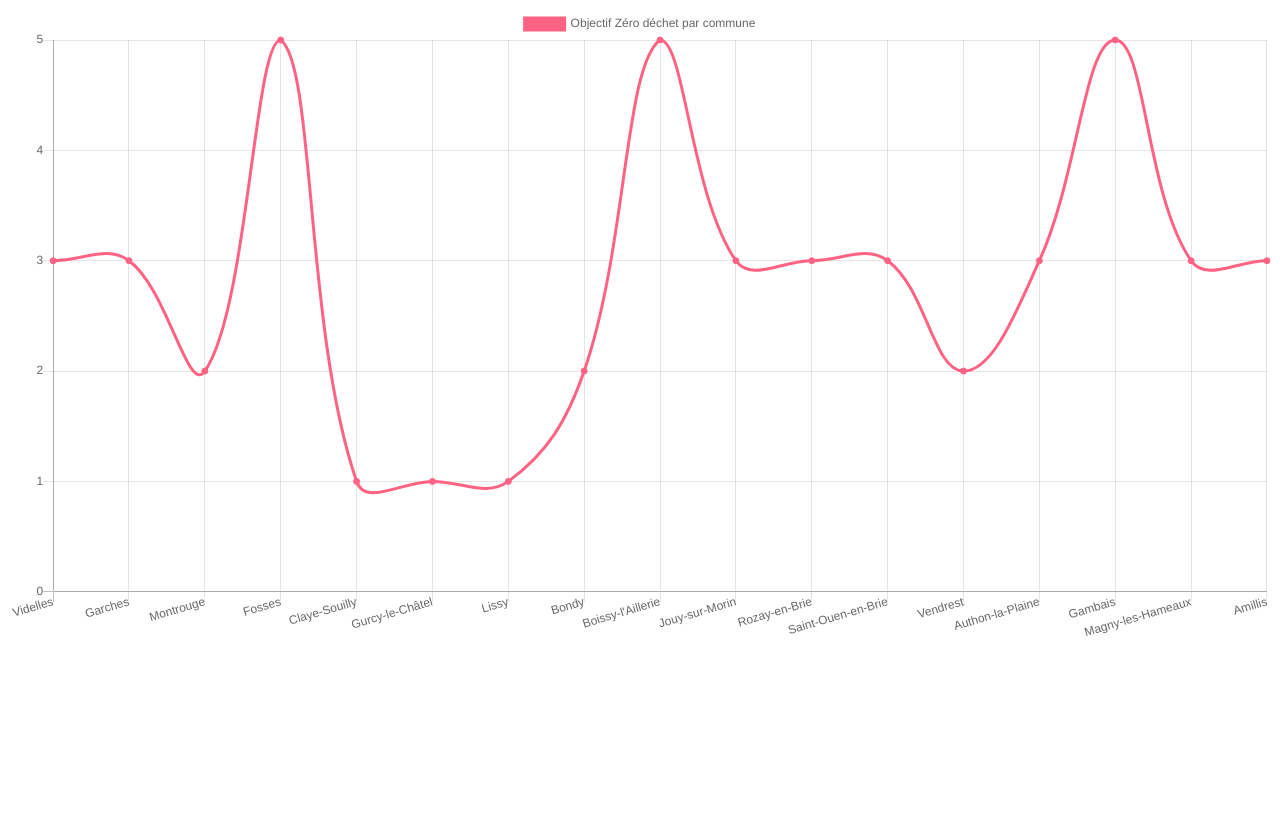
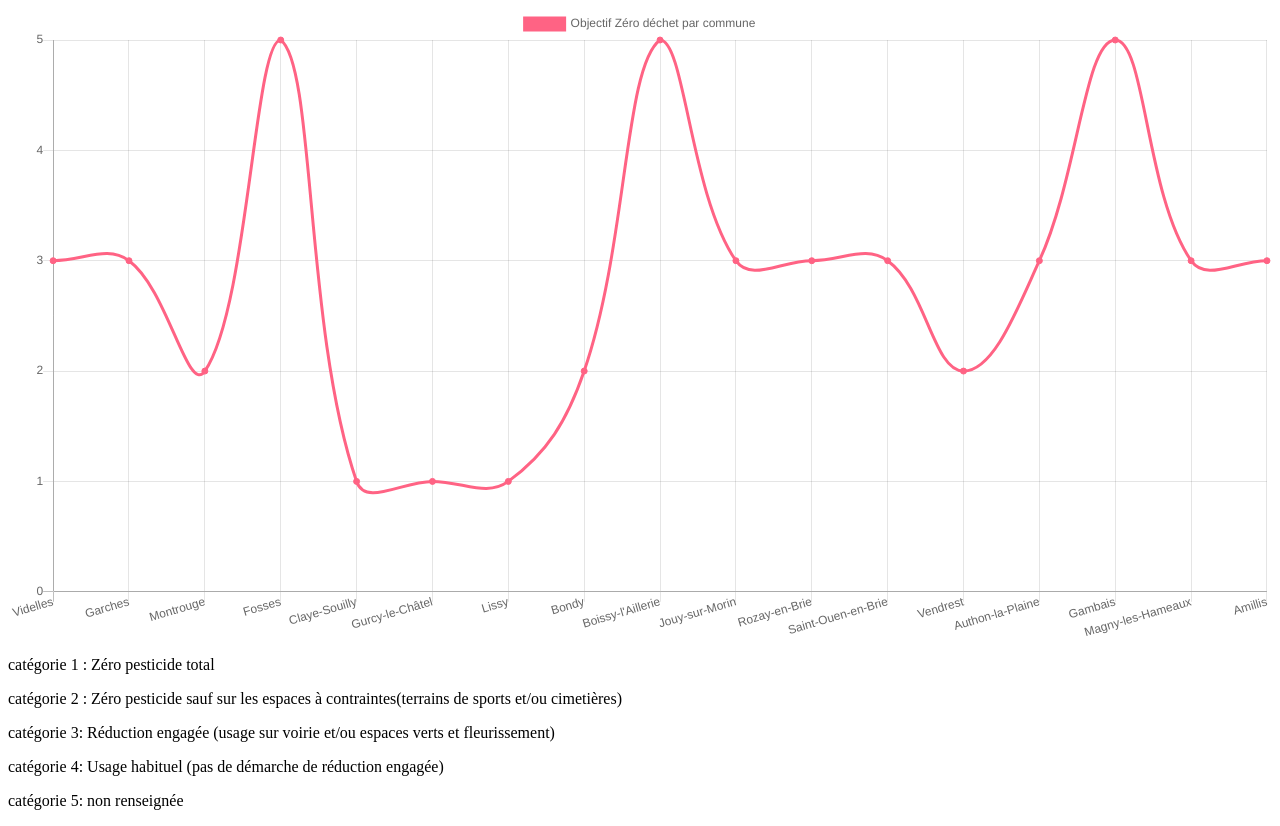
Before and after one commit to amineMas/js-dataviz, a plain HTML site: page zero-dechet-commune/index.html in a window 1280 px wide. Before the commit the page ends 800 px from the top, so only its background shows below. Drawn offline with nearby package versions, Linux system fonts and the light colour scheme.

Commit message:
ajout fichier readme , ajout des légendes pour le graphique zéro déchet

```diff
--- a/zero-dechet-commune/index.html
+++ b/zero-dechet-commune/index.html
@@ -10,6 +10,11 @@
 
     <canvas id="myChart"></canvas>
 
+    <p>catégorie 1 : Zéro pesticide total </p>
+    <p>catégorie 2 : Zéro pesticide sauf sur les espaces à contraintes(terrains de sports et/ou cimetières)</p>
+    <p>catégorie 3: Réduction engagée (usage sur voirie et/ou espaces verts et fleurissement)</p>
+    <p>catégorie 4: Usage habituel (pas de démarche de réduction engagée)</p>
+    <p>catégorie 5: non renseignée</p>
 <script>
 
     graphIt();
```
Also changed, not shown: 1 other file.
